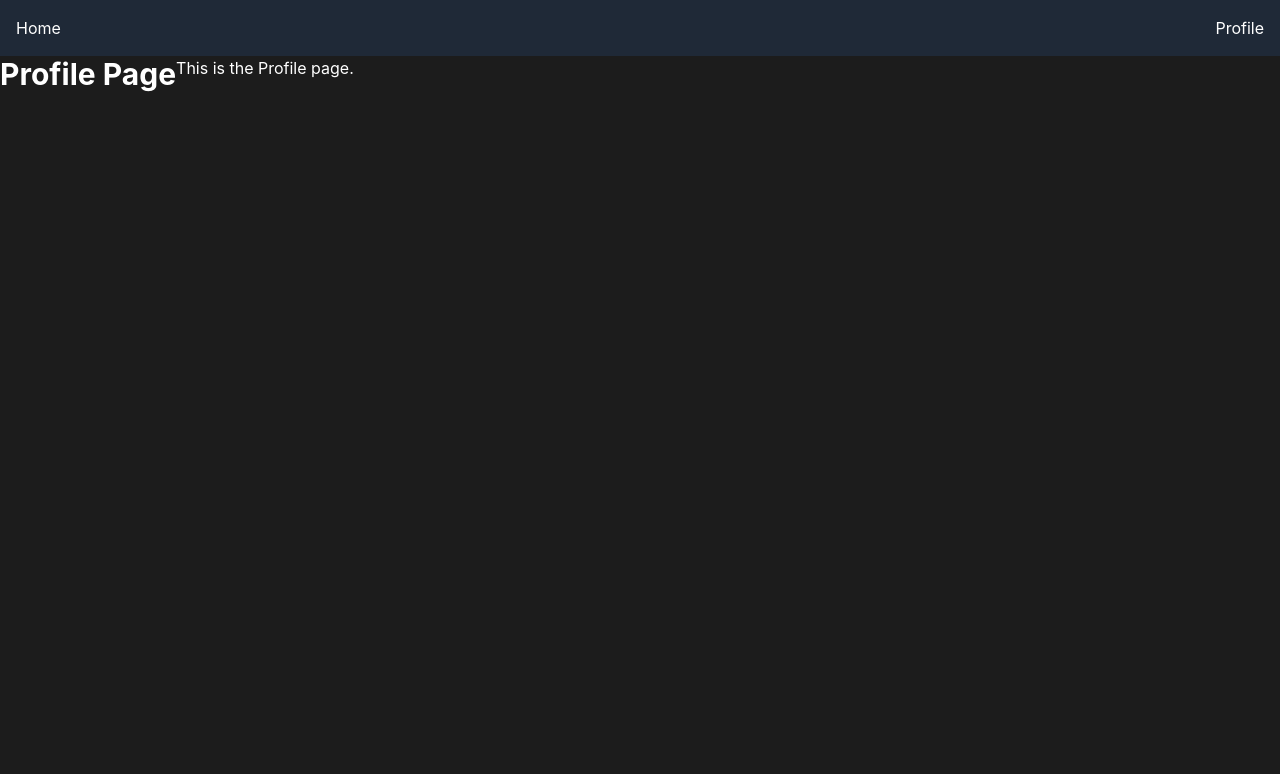
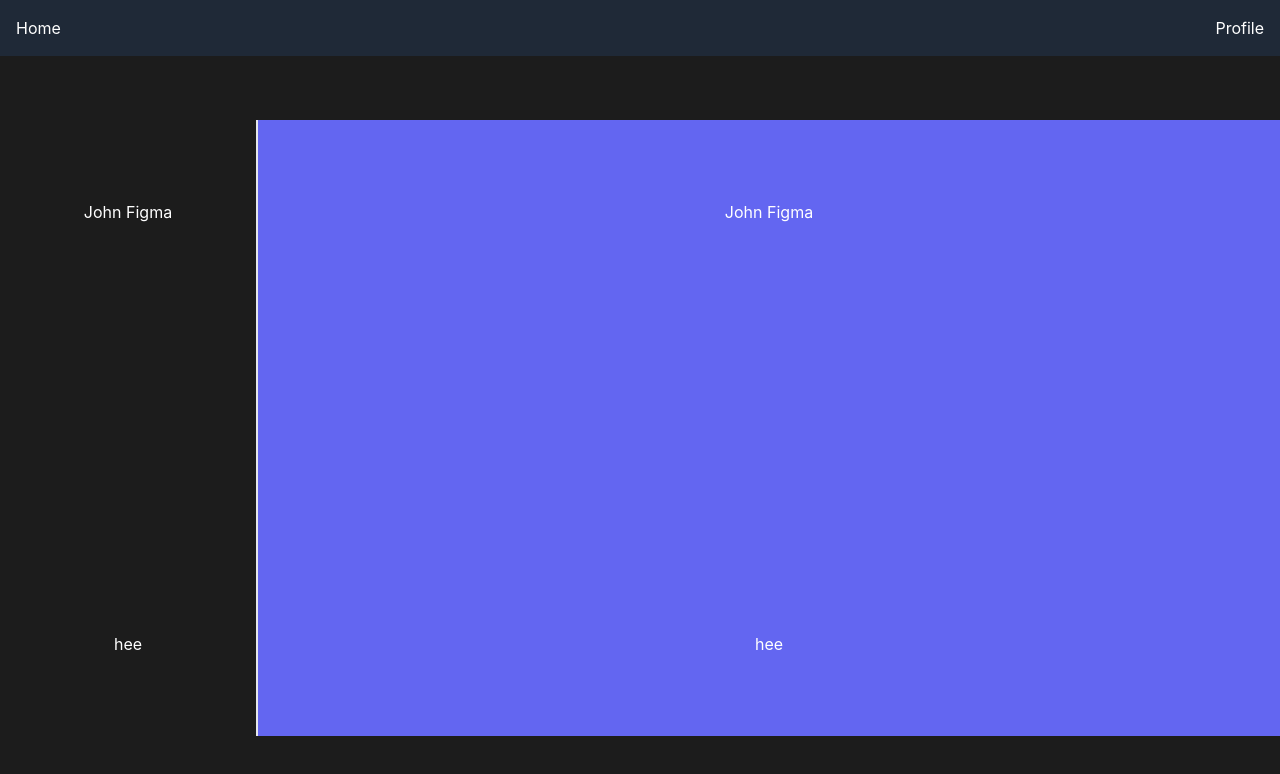
Before and after one commit to Norawit2907/Meru-Online-Frontend, a React app: page /profile in a window 1280 px wide. Shown: the top 774 px of the page. Built offline with nearby package versions, Linux system fonts and the light colour scheme.

Commit message:
edit layout inprofile

```diff
--- a/src/App.jsx
+++ b/src/App.jsx
@@ -7,9 +7,9 @@ import Navbar from "./components/Navbar";
 const App = () => {
   return (
     <Router>
-      <div className="w-full h-screen">
+      <div className="w-full h-screen overflow-y-hidden">
         <Navbar />
-        <main className="flex-1 w-full   overflow-hidden">
+        <main className="h-[90vh]">
           <Routes>
             <Route path="/" element={<Home />} />
             <Route path="/profile" element={<Profile />} />
--- a/src/components/Navbar.jsx
+++ b/src/components/Navbar.jsx
@@ -3,9 +3,9 @@ import { BrowserRouter as Router, Routes, Route, Link } from "react-router-dom";
 
 const Navbar = () => {
   return (
-    <nav className="h-[3.53rem]">
-      <div className="p-4 bg-gray-800 text-white fixed w-full">
-        <ul className="flex justify-between">
+    <nav className="p-7 bg-gray-800 text-white relative w-full h-fit">
+      <div className="fixed top-0 left-0">
+        <ul className="flex justify-between fixed top-0 left-0 p-4 w-full bg-gray-800">
           <li>
             <Link to="/" className="hover:text-blue-400">
               Home
@@ -18,6 +18,7 @@ const Navbar = () => {
           </li>
         </ul>
       </div>
+
     </nav>
   );
 };
--- a/src/pages/Profile.jsx
+++ b/src/pages/Profile.jsx
@@ -2,9 +2,16 @@ import React from 'react';
 
 const Profile = () => {
   return (
-    <div className="flex w-full">
-      <h1 className="text-3xl font-bold text-white">Profile Page</h1>
-      <p className='text-white'>This is the Profile page.</p>
+    <div className="flex h-full overflow-y-hidden divide-x-2 pb-10 pt-16">
+      <div className='flex flex-col text-white w-1/5 items-center justify-between py-[5rem] '>
+        <p className=' '>John Figma</p>
+        <button>hee</button>
+      </div>
+      <div className='flex flex-col text-white w-4/5 items-center justify-between py-[5rem] bg-indigo-500 '>
+        <p className=' '>John Figma</p>
+        <button>hee</button>
+      </div>
+
     </div>
   );
 };
--- a/src/styles/index.css
+++ b/src/styles/index.css
@@ -3,7 +3,6 @@
 @tailwind utilities;
 
 body {
-  height: 100%;
   margin: 0;
   font-family: -apple-system, BlinkMacSystemFont, 'Segoe UI', 'Roboto', 'Oxygen',
     'Ubuntu', 'Cantarell', 'Fira Sans', 'Droid Sans', 'Helvetica Neue',
```
